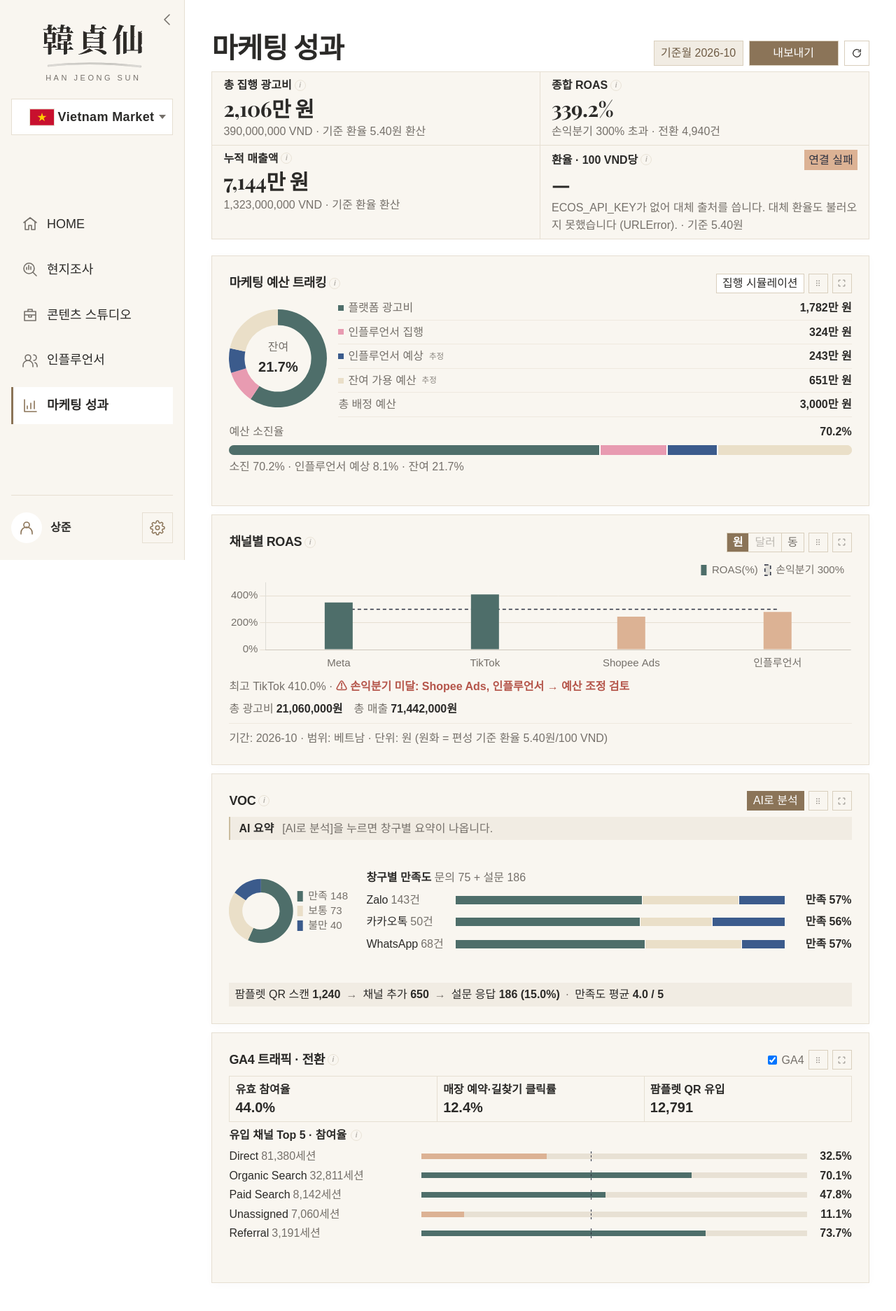
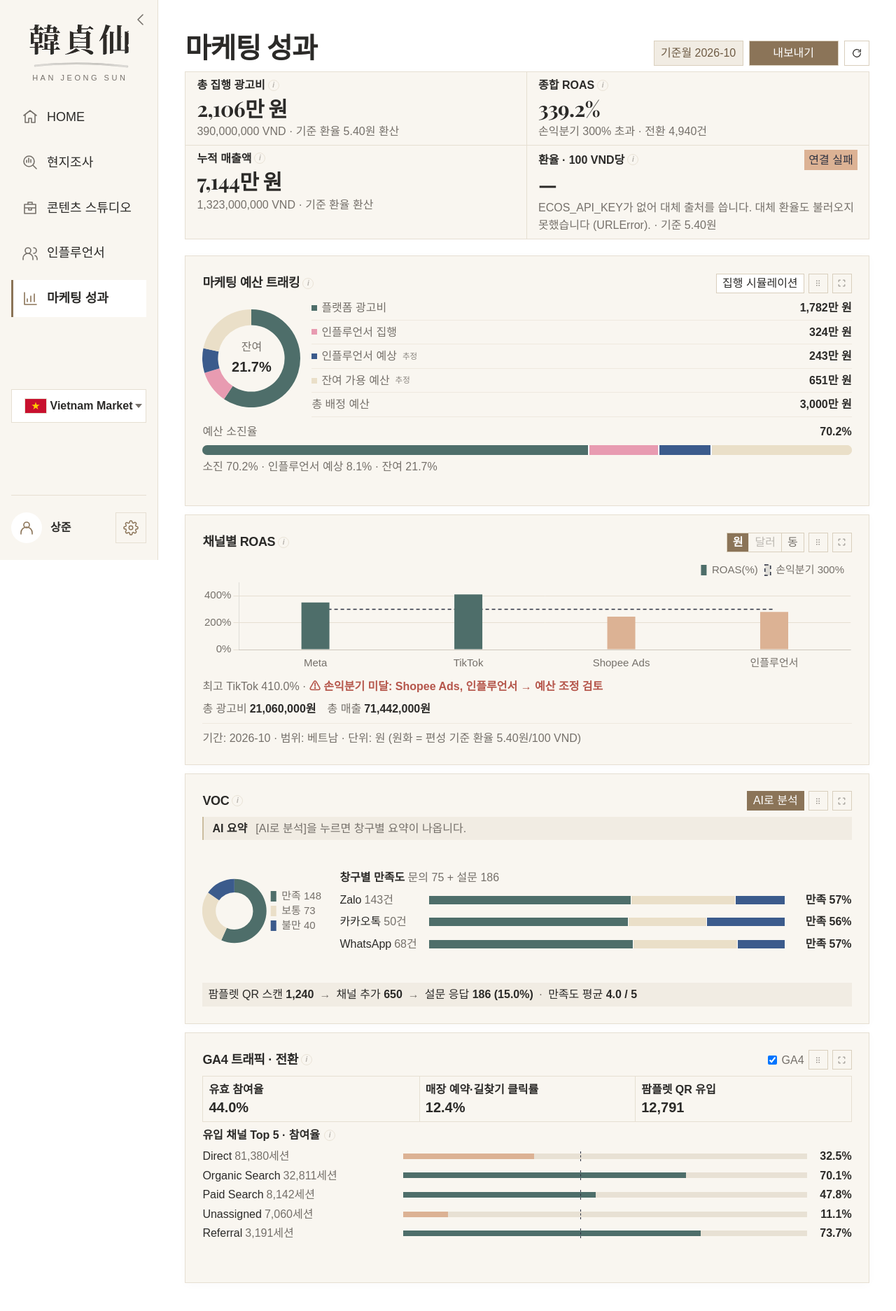
Before and after one commit to ihappy7725/hanjungsun-marketing-project-2nd, a Flask app: page /kpi/ in a window 1280 px wide. Shown: the whole page at 70% size. Run offline with Flask 3, Linux system fonts and the light colour scheme; data that the repository does not hold is empty; some web fonts are replaced.

Commit message:
style: 공통 사이드바 펼침 폭 1cm 축소(264→226px), 메뉴 상단 복귀·시장 선택을 남는 공간 가운데로
style: 공통 사이드바 펼침 폭 1cm 축소(264→226px), 메뉴 상단 복귀·시장 선택을 남는 공간 가운데로

```diff
--- a/platform_core/static/css/base.css
+++ b/platform_core/static/css/base.css
@@ -10,7 +10,7 @@
   --orange: #dcb294;
   --font-title: "ChosunIlboMyungjo", "Playfair Display", Georgia, "Batang", serif;
   --title-weight: 700;
-  --sidebar-expanded: 264px;
+  --sidebar-expanded: 226px;
   --sidebar-collapsed: 80px;
   /* 사이드바는 테마의 박스 색과 같은 밝은 톤을 따르고, 선택한 메뉴는 흰 바탕에 왼쪽 강조선을 둡니다. */
   --sidebar-bg: var(--white);
@@ -180,19 +180,20 @@ a { color: inherit; text-underline-offset: 4px; }
 .sidebar svg { width: 24px; height: 24px; fill: none; stroke: currentColor; stroke-width: 1.6; stroke-linecap: round; stroke-linejoin: round; flex: none; }
 .sidebar-toggle:hover { background: var(--sidebar-hover); }
 .sidebar :focus-visible { outline-color: var(--accent); outline-offset: 2px; }
-/* 메뉴: 시장 선택과 계정 사이 공간의 세로 가운데(margin-block: auto). 화면이 낮으면 위로 붙고 사이드바가 스크롤됩니다. */
-.sidebar .nav { display: grid; gap: var(--space-5); margin-block: auto; padding-block: var(--space-8); }
+/* 메뉴: 로고 바로 아래 */
+.sidebar .nav { display: grid; gap: var(--space-5); }
 .sidebar .nav a { display: flex; align-items: center; gap: var(--space-5); min-height: 50px; padding: var(--space-5); border: 0; border-left: 3px solid transparent; border-radius: var(--radius); font-size: var(--fs-nav); color: var(--sidebar-text); text-decoration: none; }
 .sidebar .nav a:hover { background: var(--sidebar-hover); }
 .sidebar .nav a.active { border-left-color: var(--accent); background: var(--sidebar-active-bg); color: var(--sidebar-active-ink); font-weight: 700; }
 .sidebar .nav a svg { color: var(--muted); }
 .sidebar .nav a.active svg { color: var(--accent); }
 .nav-label { overflow-wrap: anywhere; }
-/* 시장 선택(로고 아래): 테두리 있는 선택 상자. 국기 + 시장 이름은 상자 정중앙, 좌우 여백을 같게 두고 ▾는 오른쪽 여백 안. 누르면 '추후 지원' 안내창. */
-.sidebar-market { position: relative; display: flex; align-items: center; justify-content: center; gap: var(--space-3); flex: none; width: 100%; min-height: 52px; margin: 0; padding: var(--space-3) 22px; border: 1px solid var(--sidebar-line); border-radius: var(--radius); background: var(--control-bg); color: var(--sidebar-text); font-size: var(--fs-nav); font-weight: 600; letter-spacing: var(--tracking); text-align: center; }
+/* 시장 선택(메뉴 아래): 메뉴와 계정 사이 빈 공간의 세로 가운데(margin-block: auto). 테두리 있는 선택 상자 —
+   국기 + 시장 이름은 상자 정중앙, 좌우 여백을 같게 두고 ▾는 오른쪽 여백 안. 누르면 '추후 지원' 안내창. */
+.sidebar-market { position: relative; display: flex; align-items: center; justify-content: center; gap: var(--space-3); flex: none; width: 100%; min-height: 48px; margin: var(--space-8) 0; margin-block: auto; padding: var(--space-3) 16px; border: 1px solid var(--sidebar-line); border-radius: var(--radius); background: var(--control-bg); color: var(--sidebar-text); font-size: var(--fs-body); font-weight: 600; letter-spacing: 0; text-align: center; }
 .sidebar-market:hover { filter: none; border-color: var(--accent); color: var(--accent); }
-.sidebar .market-flag { width: 34px; height: 23px; stroke: none; box-shadow: 0 0 0 1px var(--line); }
-.sidebar .market-caret { position: absolute; right: var(--space-4); top: 50%; transform: translateY(-50%); width: 12px; height: 8px; fill: currentColor; stroke: none; color: var(--muted); }
+.sidebar .market-flag { width: 30px; height: 20px; stroke: none; box-shadow: 0 0 0 1px var(--line); }
+.sidebar .market-caret { position: absolute; right: 4px; top: 50%; transform: translateY(-50%); width: 12px; height: 8px; fill: currentColor; stroke: none; color: var(--muted); }
 .sidebar-market:hover .market-caret { color: var(--accent); }
 .sidebar-account { display: flex; align-items: center; flex: none; gap: var(--space-5); margin-top: 0; padding-top: var(--space-8); border-top: 1px solid var(--sidebar-line); }
 .account-avatar { display: grid; place-items: center; width: var(--control-height); height: var(--control-height); flex: none; background: var(--control-bg); color: var(--sidebar-icon); border-radius: 50%; }
--- a/platform_core/templates/platform_core/base.html
+++ b/platform_core/templates/platform_core/base.html
@@ -21,11 +21,6 @@
         <svg viewBox="0 0 24 24" aria-hidden="true"><path d="M15 5l-7 7 7 7"/></svg>
       </button>
     </div>
-    <button class="sidebar-market" type="button" data-market-open aria-haspopup="dialog" aria-controls="market-dialog" title="Vietnam Market">
-      <svg class="market-flag" viewBox="0 0 30 20" aria-hidden="true"><rect width="30" height="20" fill="#c8102e"/><path fill="#ffcd00" d="M15 4.2l1.35 4.15h4.36l-3.53 2.56 1.35 4.15L15 12.5l-3.53 2.56 1.35-4.15-3.53-2.56h4.36z"/></svg>
-      <span class="market-label" data-ui-text="vietnam_market">Vietnam Market</span>
-      <svg class="market-caret" viewBox="0 0 12 8" aria-hidden="true"><path d="M1 1h10L6 7z"/></svg>
-    </button>
     <nav class="nav" id="sidebar-nav" aria-label="주 메뉴" data-ui-label="navigation">
       {% for blueprint, key, label, icon in [
         ('home', 'nav_home', 'HOME', 'M3 10l9-7 9 7M5 9v11h5v-6h4v6h5V9'),
@@ -41,6 +36,11 @@
       </a>
       {% endfor %}
     </nav>
+    <button class="sidebar-market" type="button" data-market-open aria-haspopup="dialog" aria-controls="market-dialog" title="Vietnam Market">
+      <svg class="market-flag" viewBox="0 0 30 20" aria-hidden="true"><rect width="30" height="20" fill="#c8102e"/><path fill="#ffcd00" d="M15 4.2l1.35 4.15h4.36l-3.53 2.56 1.35 4.15L15 12.5l-3.53 2.56 1.35-4.15-3.53-2.56h4.36z"/></svg>
+      <span class="market-label" data-ui-text="vietnam_market">Vietnam Market</span>
+      <svg class="market-caret" viewBox="0 0 12 8" aria-hidden="true"><path d="M1 1h10L6 7z"/></svg>
+    </button>
     <div class="sidebar-account" role="group" aria-label="{{ display_user_name|default('상준', true) }}" title="{{ display_user_name|default('상준', true) }}">
       <span class="account-avatar" aria-hidden="true"><svg viewBox="0 0 24 24"><circle cx="12" cy="8" r="4"/><path d="M4 21v-2a8 8 0 0 1 16 0v2"/></svg></span>
       <span class="account-name">{{ display_user_name|default('상준', true) }}</span>
```
